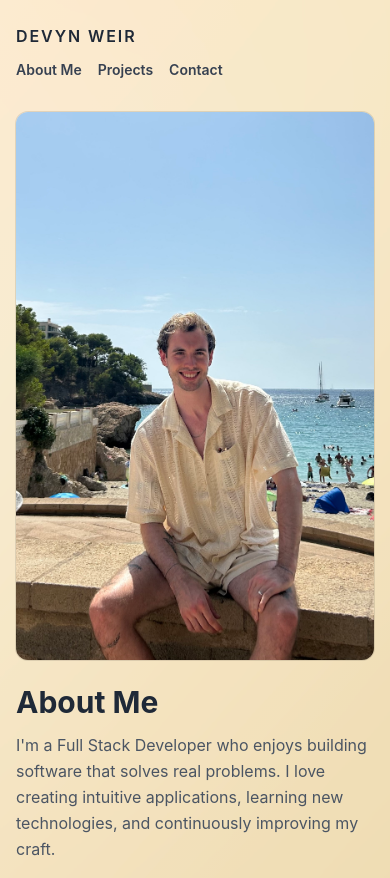
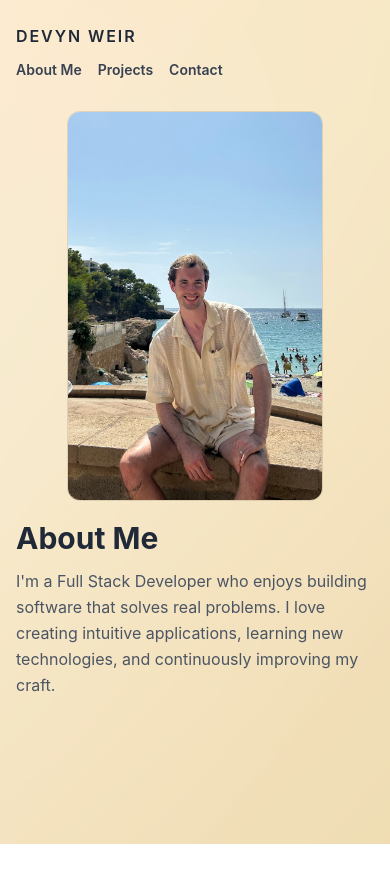
Before and after one commit to webdevyn/webdevyn.github.io, a React (Create React App) app: page /about in a window 390 px wide. After the commit the page ends 844 px from the top, so only its background shows below. Built offline with nearby package versions, Linux system fonts and the light colour scheme; the HTML template or start-up script is replaced by a standard one.

Commit message:
Keep about copy on-screen on phones
Cap the profile photo height below md and restore nowrap greetings on desktop so about text is not pushed fully below the fold.

Co-authored-by: Devyn Weir <webdevyn@users.noreply.github.com>

```diff
--- a/src/components/AboutPage.jsx
+++ b/src/components/AboutPage.jsx
@@ -4,7 +4,7 @@ function AboutPage() {
   return (
     <main className="welcome-animated-bg min-h-screen max-w-full overflow-x-hidden px-4 py-4 text-gray-800 sm:px-6 sm:py-6 md:py-8">
       <SiteHeader />
-      <section className="mx-auto flex w-full min-w-0 max-w-6xl flex-col items-center gap-6 md:min-h-[80vh] md:flex-row md:items-center md:justify-start md:gap-8">
+      <section className="mx-auto flex w-full min-w-0 max-w-6xl flex-col items-center gap-5 md:min-h-[80vh] md:flex-row md:items-center md:justify-start md:gap-8">
         <img
           src="/images/ProfilePicMallorca.jpeg"
           alt="Portrait of Devyn Weir"
--- a/src/components/WelcomePage.jsx
+++ b/src/components/WelcomePage.jsx
@@ -86,7 +86,7 @@ function WelcomePage() {
             transition={{ duration: 0.18 }}
           >
             <h1
-              className={`welcome-greeting-text max-w-full text-balance text-[clamp(1.35rem,6.2vw,3.75rem)] font-light tracking-wide transition-all duration-700 ease-out ${
+              className={`welcome-greeting-text max-w-full text-balance text-[clamp(1.35rem,6.2vw,3.75rem)] font-light tracking-wide transition-all duration-700 ease-out md:whitespace-nowrap ${
                 showFirstGreeting
                   ? "translate-y-0 opacity-100"
                   : "translate-y-4 opacity-0"
@@ -95,7 +95,7 @@ function WelcomePage() {
               My name is Devyn Weir.
             </h1>
             <h1
-              className={`welcome-greeting-text mt-3 max-w-full text-balance text-[clamp(1.35rem,6.2vw,3.75rem)] font-light tracking-wide transition-all duration-700 ease-out sm:mt-4 ${
+              className={`welcome-greeting-text mt-3 max-w-full text-balance text-[clamp(1.35rem,6.2vw,3.75rem)] font-light tracking-wide transition-all duration-700 ease-out md:whitespace-nowrap sm:mt-4 ${
                 showSecondGreeting
                   ? "translate-y-0 opacity-100"
                   : "translate-y-4 opacity-0"
--- a/src/index.css
+++ b/src/index.css
@@ -23,6 +23,14 @@ body {
   max-width: 100%;
   height: auto;
   aspect-ratio: 453 / 693;
+}
+
+@media (max-width: 767px) {
+  .profile-photo-frame {
+    max-height: 46vh;
+    width: auto;
+    height: min(46vh, calc((100vw - 2rem) * 693 / 453));
+  }
 }
 
 .landing-page-root {
```
